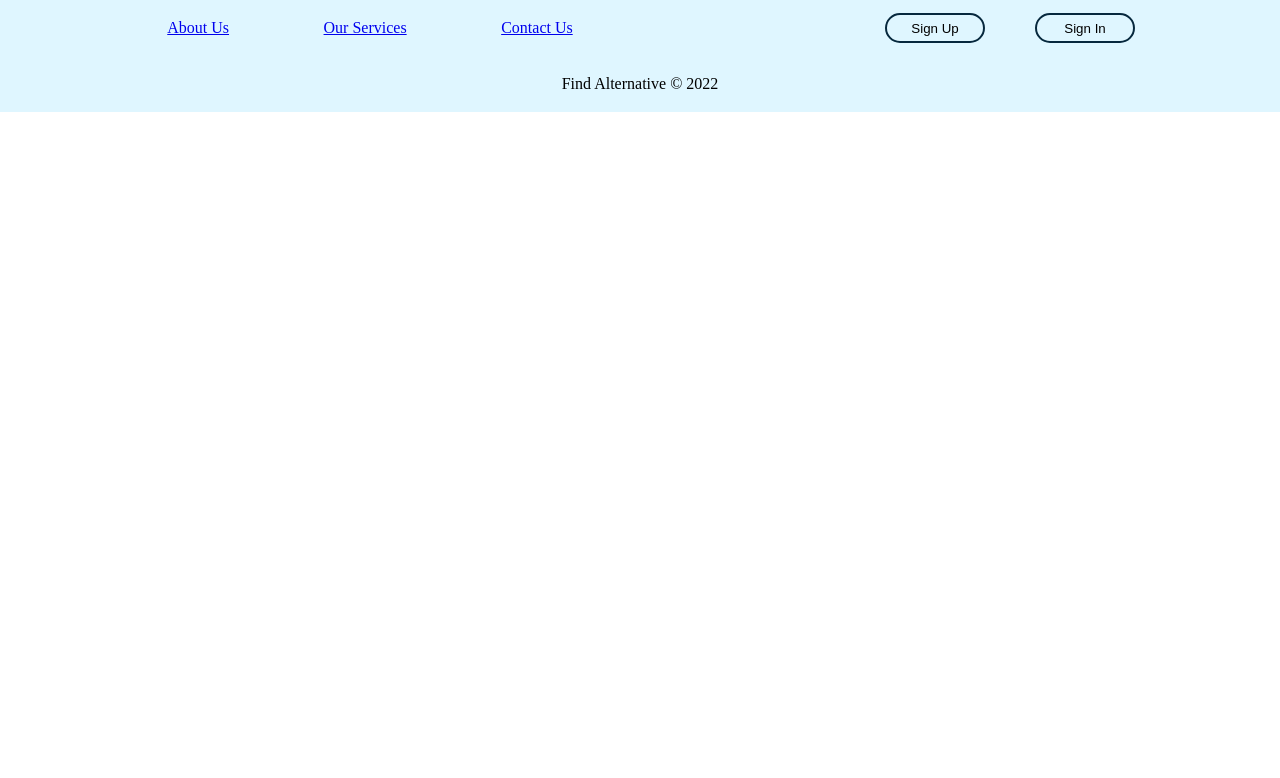
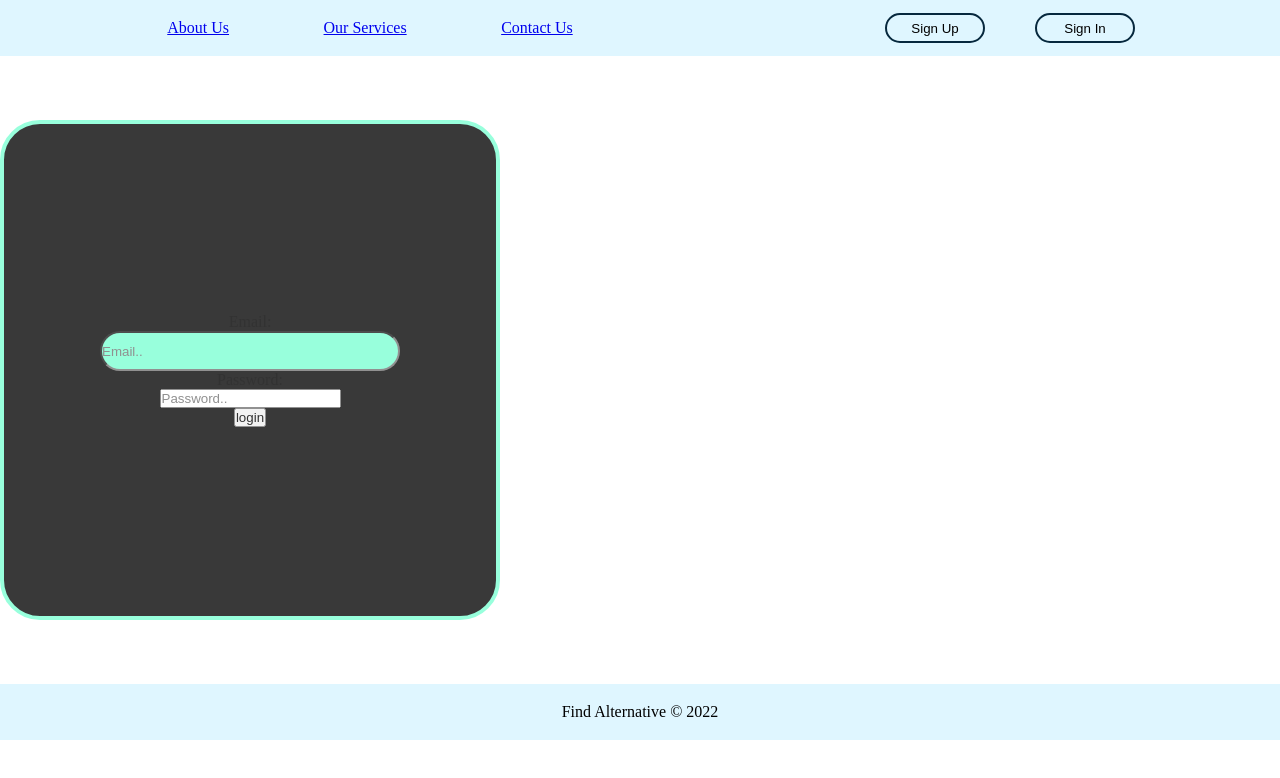
Before and after one commit to fidashn/Find-Alternative, a React (Create React App) app: page /sign-in in a window 1280 px wide. Shown: the top 778 px of the page. Built offline with nearby package versions, Linux system fonts and the light colour scheme; the HTML template or start-up script is replaced by a standard one.

Commit message:
editted footer positioning

```diff
--- a/src/App.css
+++ b/src/App.css
@@ -52,6 +52,7 @@ width: 300px;
   align-items: center;
   background-color: #DFF6FF;
   height: 7vh;
+  bottom: 0 ;
 }
 
 
@@ -205,10 +206,16 @@ width: 300px;
     .product-container{
       margin: 0 20px 0 20px;
     }
+    .footer{
+      bottom: 0;
+    }
   }
   @media only screen and (min-width: 769px) and (max-width: 1074px) {
     .product-container{
       margin: 0 24px 0 24px;
+    }
+    .footer{
+      bottom: 0;
     }
   }
   @media only screen and (min-width: 1074px) {
@@ -216,5 +223,10 @@ width: 300px;
       display: flex;
       justify-content: space-around;
       align-items: center;
+
+    }
+
+    .footer{
+      bottom: 0;
     }
   }
--- a/src/App.js
+++ b/src/App.js
@@ -19,17 +19,17 @@ function App() {
     <Link className='navbar-item' to='/contact-us'><li>Contact Us</li></Link>
     </ul>
     <div className='navbar-btns'>
-    <Link to='/sign-up'><button className='sign-up btn' >Sign Up</button></Link>
+    <Link to='/sign-up'><button className='sign-up btn'>Sign Up</button></Link>
     <Link to='/sign-in'><button className='sign-in btn'>Sign In</button></Link>
     </div>
     </div>
     <Routes>
-      <Route path="/home" element={Home} />
-      <Route  path="/contactUs" element={ContactUs} />
-      <Route  path="/aboutUs" element={AboutUs} />
-      <Route  path="/ourServices" element={OurServices} />
-      <Route path="/sign-up" element={SignUp} />
-      <Route  path="/sign-in" element={SignIn} />
+      <Route path='/home' element={<Home />} />
+      <Route  path='/contact-us' element={<ContactUs />} />
+      <Route  path='/about-us' element={<AboutUs />} />
+      <Route  path='/our-services' element={<OurServices />} />
+      <Route path='/sign-up' element={<SignUp />} />
+      <Route  path='/sign-in' element={<SignIn />} />
       </Routes>
       </Router>
       <Footer />
```
